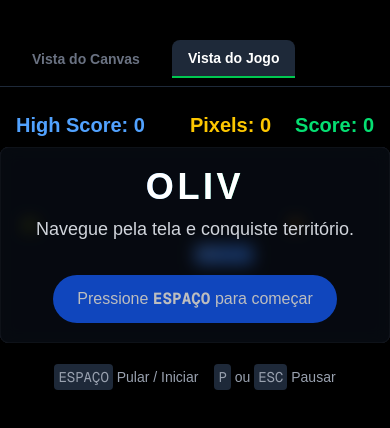
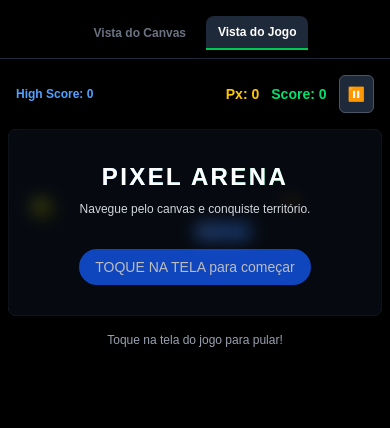
Before and after one commit to iinhew/OLIV, a Next.js app: page / in a window 390 px wide. Shown: the top 428 px of the page. Built offline with nearby package versions, Linux system fonts and the light colour scheme.

Commit message:
Mobile kkkkk

```diff
--- a/app/GameEngine.tsx
+++ b/app/GameEngine.tsx
@@ -4,7 +4,6 @@ import React, { useRef, useEffect, useState } from 'react';
 const GameEngine = () => {
   const canvasRef = useRef<HTMLCanvasElement>(null);
 
-  // Estados para a Interface de Usuário (UI)
   const [view, setView] = useState<'game' | 'canvas'>('game');
   const [gameState, setGameState] = useState({
     hasStarted: false,
@@ -15,25 +14,21 @@ const GameEngine = () => {
     highScore: 0
   });
 
-  // Refs para armazenar os áudios e imagens
   const jumpSoundRef = useRef<HTMLAudioElement | null>(null);
   const coinSoundRef = useRef<HTMLAudioElement | null>(null);
   const deathSoundRef = useRef<HTMLAudioElement | null>(null);
   const pauseSoundRef = useRef<HTMLAudioElement | null>(null);
 
-  // [MUDANÇA] Ref para armazenar a imagem da azeitona
   const oliveImageRef = useRef<HTMLImageElement | null>(null);
 
   useEffect(() => {
-    // Inicializa os áudios no Client-Side
     jumpSoundRef.current = new Audio('/sounds/pop.wav');
     coinSoundRef.current = new Audio('/sounds/coin.wav');
     deathSoundRef.current = new Audio('/sounds/death.wav');
     pauseSoundRef.current = new Audio('/sounds/pause.wav');
 
-    // [MUDANÇA] Inicializa e carrega a imagem da azeitona
     const oliveImg = new Image();
-    oliveImg.src = '/images/olive.png'; // Caminho para sua imagem na pasta public
+    oliveImg.src = '/images/olive.png';
     oliveImageRef.current = oliveImg;
 
     const canvas = canvasRef.current;
@@ -41,13 +36,12 @@ const GameEngine = () => {
     const ctx = canvas.getContext('2d');
     if (!ctx) return;
 
-    // [MUDANÇA OPTATIVA] Garante que a pixel art não fique borrada ao ser desenhada
     ctx.imageSmoothingEnabled = false;
 
     let animationFrameId: number;
 
     const player = {
-      x: 50, y: 150, width: 20, height: 20,
+      x: 50, y: 150, width: 40, height: 40, // Mantivemos o tamanho da Azeitona (40x40)
       velocity: 0, gravity: 0.4, jumpStrength: -7
     };
 
@@ -94,16 +88,11 @@ const GameEngine = () => {
       }));
     };
 
-    const handleKeyDown = (e: KeyboardEvent) => {
-      if ((e.code === 'KeyP' || e.code === 'Escape') && hasStarted && !isGameOver) {
-         isPaused = !isPaused;
-         playSound(pauseSoundRef);
-         setGameState(prev => ({ ...prev, isPaused }));
-         return;
-      }
+    // Lógica Central de Ação (Serve para Pulo e Start)
+    const handleAction = (e?: Event) => {
+      // Previne o comportamento padrão (como scrollar a página ao tocar no celular)
+      if (e && e.cancelable) e.preventDefault();
 
-      if (e.code === 'Space') {
-        e.preventDefault();
       if (isPaused) return;
 
       if (!hasStarted) {
@@ -140,10 +129,37 @@ const GameEngine = () => {
           });
         }
       }
+    };
+
+    // Função Exclusiva para Alternar o Pause
+    const handleTogglePause = () => {
+      if (hasStarted && !isGameOver) {
+         isPaused = !isPaused;
+         playSound(pauseSoundRef);
+         setGameState(prev => ({ ...prev, isPaused }));
       }
     };
 
+    // Ouvinte de Teclado (Para PC)
+    const handleKeyDown = (e: KeyboardEvent) => {
+      if (e.code === 'KeyP' || e.code === 'Escape') {
+         handleTogglePause();
+         return;
+      }
+      if (e.code === 'Space') {
+        handleAction(e);
+      }
+    };
+
+    // Conectando os eventos
     window.addEventListener('keydown', handleKeyDown, { passive: false });
+    // Adiciona evento de toque diretamente no canvas para celular
+    canvas.addEventListener('touchstart', handleAction, { passive: false });
+    canvas.addEventListener('mousedown', handleAction, { passive: false });
+
+    // Conecta o botão de pause da UI com o motor do jogo através de um CustomEvent
+    const externalPauseListener = () => handleTogglePause();
+    window.addEventListener('toggleExternalPause', externalPauseListener);
 
     const checkCollision = (rect1: any, rect2: any) => {
       return (
@@ -184,7 +200,6 @@ const GameEngine = () => {
         if (!isGameOver) triggerGameOver();
       }
 
-      // Cálculo de Squash and Stretch (mantido igual)
       let drawWidth = player.width;
       let drawHeight = player.height;
       if (hasStarted) {
@@ -193,23 +208,19 @@ const GameEngine = () => {
           else if (player.velocity > -1 && player.velocity < 1) { drawHeight -= 2; drawWidth += 2; }
       }
 
-      // [MUDANÇA] Desenho do Jogador substitui o quadrado branco pela Azeitona
-      // Mantemos o cálculo exato do tamanho e posição para preservar o feedback visual (squash and stretch)
       if (oliveImageRef.current && oliveImageRef.current.complete) {
           ctx.drawImage(
-              oliveImageRef.current, // A imagem
-              player.x + (player.width - drawWidth) / 2, // Posição X ajustada
-              player.y + (player.height - drawHeight),    // Posição Y ajustada
-              drawWidth,   // Largura (com squash/stretch)
-              drawHeight   // Altura (com squash/stretch)
+              oliveImageRef.current,
+              player.x + (player.width - drawWidth) / 2,
+              player.y + (player.height - drawHeight),
+              drawWidth,
+              drawHeight
           );
       } else {
-          // Fallback: se a imagem não carregar, desenha o quadrado branco para não quebrar o jogo
           ctx.fillStyle = 'white';
           ctx.fillRect(player.x + (player.width - drawWidth) / 2, player.y + (player.height - drawHeight), drawWidth, drawHeight);
       }
 
-      // Partículas
       for (let i = particles.length - 1; i >= 0; i--) {
         let p = particles[i];
         p.x += p.vx;
@@ -223,7 +234,6 @@ const GameEngine = () => {
         }
       }
 
-      // Obstáculos e Mapa
       for (let i = obstacles.length - 1; i >= 0; i--) {
         let obs = obstacles[i];
         if (hasStarted && !isGameOver) obs.x -= gameSpeed;
@@ -283,34 +293,38 @@ const GameEngine = () => {
     return () => {
       window.cancelAnimationFrame(animationFrameId);
       window.removeEventListener('keydown', handleKeyDown);
+      window.removeEventListener('toggleExternalPause', externalPauseListener);
+      if (canvas) {
+        canvas.removeEventListener('touchstart', handleAction);
+        canvas.removeEventListener('mousedown', handleAction);
+      }
     };
   }, []);
 
   return (
-    <div className="flex flex-col items-center justify-start w-full max-w-4xl mx-auto pt-10 min-h-screen bg-black">
+    <div className="flex flex-col items-center justify-start w-full max-w-4xl mx-auto pt-4 md:pt-10 min-h-screen bg-black overflow-x-hidden">
 
       {/* Abas de Navegação */}
-      <div className="flex gap-4 mb-6 border-b border-gray-800 w-full px-4 pb-2">
+      <div className="flex gap-2 md:gap-4 mb-4 md:mb-6 border-b border-gray-800 w-full px-2 md:px-4 pb-2 justify-center">
          <button
             onClick={() => setView('canvas')}
-            className={`px-4 py-2 text-sm font-bold rounded-t-lg transition-colors ${view === 'canvas' ? 'bg-gray-800 text-white border-b-2 border-blue-500' : 'text-gray-500 hover:text-white'}`}
+            className={`px-3 md:px-4 py-2 text-xs md:text-sm font-bold rounded-t-lg transition-colors ${view === 'canvas' ? 'bg-gray-800 text-white border-b-2 border-blue-500' : 'text-gray-500 hover:text-white'}`}
          >
             Vista do Canvas
          </button>
          <button
             onClick={() => setView('game')}
-            className={`px-4 py-2 text-sm font-bold rounded-t-lg transition-colors ${view === 'game' ? 'bg-gray-800 text-white border-b-2 border-green-500' : 'text-gray-500 hover:text-white'}`}
+            className={`px-3 md:px-4 py-2 text-xs md:text-sm font-bold rounded-t-lg transition-colors ${view === 'game' ? 'bg-gray-800 text-white border-b-2 border-green-500' : 'text-gray-500 hover:text-white'}`}
          >
             Vista do Jogo
          </button>
       </div>
 
-      {/* Conteúdo da Aba: Vista do Canvas */}
       {view === 'canvas' && (
          <div className="w-full flex flex-col items-center animate-fade-in px-4">
-            <h2 className="text-2xl text-white font-bold mb-4">Canvas de Territórios</h2>
-            <div className="w-full h-[400px] bg-gray-900 border border-gray-700 rounded-lg flex items-center justify-center p-8 text-center">
-               <p className="text-gray-400">
+            <h2 className="text-xl md:text-2xl text-white font-bold mb-4">Canvas de Territórios</h2>
+            <div className="w-full h-[300px] md:h-[400px] bg-gray-900 border border-gray-700 rounded-lg flex items-center justify-center p-4 md:p-8 text-center">
+               <p className="text-gray-400 text-sm md:text-base">
                   Aqui será implementada a grade estática de 1.000.000 de pixels. <br/>
                   Jogadores poderão clicar em espaços vazios para comprar e registrar suas marcas por $1.
                </p>
@@ -318,59 +332,68 @@ const GameEngine = () => {
          </div>
       )}
 
-      {/* Conteúdo da Aba: Vista do Jogo */}
-      <div className={`w-full flex flex-col items-center ${view === 'game' ? 'block' : 'hidden'}`}>
-          <div className="mb-2 text-white text-xl font-bold flex justify-between w-full px-4">
-            <span className="text-blue-400">High Score: {gameState.highScore}</span>
-            <div className="flex gap-6">
-                <span className="text-yellow-400">Pixels: {gameState.pixels}</span>
+      <div className={`w-full flex flex-col items-center px-2 md:px-0 ${view === 'game' ? 'block' : 'hidden'}`}>
+
+          {/* Header Mobile: Pontuação e Botão de Pause */}
+          <div className="mb-2 text-white text-sm md:text-xl font-bold flex justify-between items-center w-full px-2 md:px-4">
+            <span className="text-blue-400 text-xs md:text-lg">High Score: {gameState.highScore}</span>
+            <div className="flex gap-3 md:gap-6 items-center">
+                <span className="text-yellow-400">Px: {gameState.pixels}</span>
                 <span className="text-green-400">Score: {Math.floor(gameState.score)}</span>
+
+                {/* Botão de Pause Físico na Interface */}
+                <button
+                  onClick={() => window.dispatchEvent(new Event('toggleExternalPause'))}
+                  className="bg-gray-800 hover:bg-gray-700 p-2 rounded-md text-white md:hidden shadow-lg border border-gray-600"
+                  title="Pausar"
+                >
+                  {gameState.isPaused ? '▶️' : '⏸️'}
+                </button>
             </div>
           </div>
 
-          <div className="relative w-full overflow-hidden flex justify-center">
+          <div className="relative w-full overflow-hidden flex justify-center mt-2">
               <canvas
                 ref={canvasRef}
                 width={800}
                 height={400}
-                className="border border-gray-700 bg-gray-900 rounded-lg shadow-lg max-w-full"
+                // A classe w-full aspect-[2/1] garante a responsividade. object-contain mantém a proporção
+                className="w-full max-w-[800px] aspect-[2/1] border border-gray-700 bg-gray-900 rounded-lg shadow-lg object-contain touch-none select-none"
               />
 
-              {/* Tela Inicial (Start Screen) */}
               {!gameState.hasStarted && !gameState.gameOver && (
-                  <div className="absolute inset-0 bg-black/60 flex flex-col items-center justify-center rounded-lg z-10 w-[800px] max-w-full mx-auto backdrop-blur-sm">
-                      <h2 className="text-white text-4xl font-extrabold mb-2 tracking-widest text-transparent bg-clip-text bg-gradient-to-r from-blue-400 to-green-400">OLIV</h2>
-                      <p className="text-gray-300 text-lg mb-8">Navegue pela tela e conquiste território.</p>
-                      <p className="text-white bg-blue-600 px-6 py-3 rounded-full animate-pulse">
-                        Pressione <kbd className="font-bold">ESPAÇO</kbd> para começar
+                  <div className="absolute inset-0 bg-black/60 flex flex-col items-center justify-center rounded-lg z-10 w-full h-full backdrop-blur-sm pointer-events-none">
+                      <h2 className="text-white text-2xl md:text-4xl font-extrabold mb-2 tracking-widest text-transparent bg-clip-text bg-gradient-to-r from-blue-400 to-green-400 text-center">PIXEL ARENA</h2>
+                      <p className="text-gray-300 text-xs md:text-lg mb-8 text-center px-4">Navegue pelo canvas e conquiste território.</p>
+                      <p className="text-white bg-blue-600 px-4 py-2 md:px-6 md:py-3 rounded-full animate-pulse text-sm md:text-base">
+                        TOQUE NA TELA para começar
                       </p>
                   </div>
               )}
 
-              {/* Tela de Pause */}
               {gameState.isPaused && !gameState.gameOver && (
-                  <div className="absolute inset-0 bg-black/50 flex flex-col items-center justify-center rounded-lg z-10 w-[800px] max-w-full mx-auto backdrop-blur-md">
-                      <h2 className="text-white text-4xl font-extrabold mb-4 tracking-widest">PAUSADO</h2>
-                      <p className="text-gray-300">Pressione <kbd className="font-bold text-yellow-400">P</kbd> ou <kbd className="font-bold text-yellow-400">ESC</kbd> para continuar</p>
+                  <div className="absolute inset-0 bg-black/50 flex flex-col items-center justify-center rounded-lg z-10 w-full h-full backdrop-blur-md pointer-events-none">
+                      <h2 className="text-white text-3xl md:text-4xl font-extrabold mb-4 tracking-widest">PAUSADO</h2>
+                      <p className="text-gray-300 text-xs md:text-base">Toque no botão ⏸️ ou pressione <kbd className="font-bold text-yellow-400">P</kbd></p>
                   </div>
               )}
 
-              {/* Tela de Game Over */}
               {gameState.gameOver && (
-                  <div className="absolute inset-0 bg-black/80 flex flex-col items-center justify-center rounded-lg z-10 w-[800px] max-w-full mx-auto backdrop-blur-sm">
-                      <h2 className="text-red-500 text-5xl font-extrabold mb-4 tracking-widest">GAME OVER</h2>
-                      <p className="text-gray-300 text-lg mb-2">Pixels Coletados: <span className="text-yellow-400 font-bold">{gameState.pixels}</span></p>
-                      <p className="text-gray-300 text-lg mb-6">Score Final: <span className="text-green-400 font-bold">{Math.floor(gameState.score)}</span></p>
-                      <p className="text-white bg-gray-800 px-6 py-3 rounded-full animate-pulse cursor-pointer">
-                        Pressione <kbd className="font-bold text-yellow-400">ESPAÇO</kbd> para tentar novamente
+                  <div className="absolute inset-0 bg-black/80 flex flex-col items-center justify-center rounded-lg z-10 w-full h-full backdrop-blur-sm pointer-events-none">
+                      <h2 className="text-red-500 text-3xl md:text-5xl font-extrabold mb-2 md:mb-4 tracking-widest">GAME OVER</h2>
+                      <p className="text-gray-300 text-sm md:text-lg mb-1 md:mb-2">Pixels: <span className="text-yellow-400 font-bold">{gameState.pixels}</span></p>
+                      <p className="text-gray-300 text-sm md:text-lg mb-4 md:mb-6">Score Final: <span className="text-green-400 font-bold">{Math.floor(gameState.score)}</span></p>
+                      <p className="text-white bg-gray-800 px-4 py-2 md:px-6 md:py-3 rounded-full animate-pulse text-xs md:text-base">
+                        TOQUE NA TELA para tentar novamente
                       </p>
                   </div>
               )}
           </div>
 
-          <p className="mt-6 text-gray-400 text-sm flex gap-4">
-            <span><kbd className="bg-gray-800 p-1 rounded font-mono">ESPAÇO</kbd> Pular / Iniciar</span>
-            <span><kbd className="bg-gray-800 p-1 rounded font-mono">P</kbd> ou <kbd className="bg-gray-800 p-1 rounded font-mono">ESC</kbd> Pausar</span>
+          <p className="mt-4 md:mt-6 text-gray-400 text-xs md:text-sm flex flex-wrap justify-center gap-2 md:gap-4 px-4 text-center">
+            <span className="hidden md:inline"><kbd className="bg-gray-800 p-1 rounded font-mono">ESPAÇO</kbd> Pular / Iniciar</span>
+            <span className="hidden md:inline"><kbd className="bg-gray-800 p-1 rounded font-mono">P</kbd> ou <kbd className="bg-gray-800 p-1 rounded font-mono">ESC</kbd> Pausar</span>
+            <span className="md:hidden">Toque na tela do jogo para pular!</span>
           </p>
       </div>
     </div>
```
Lines whose indentation alone changed are shown as unchanged.
